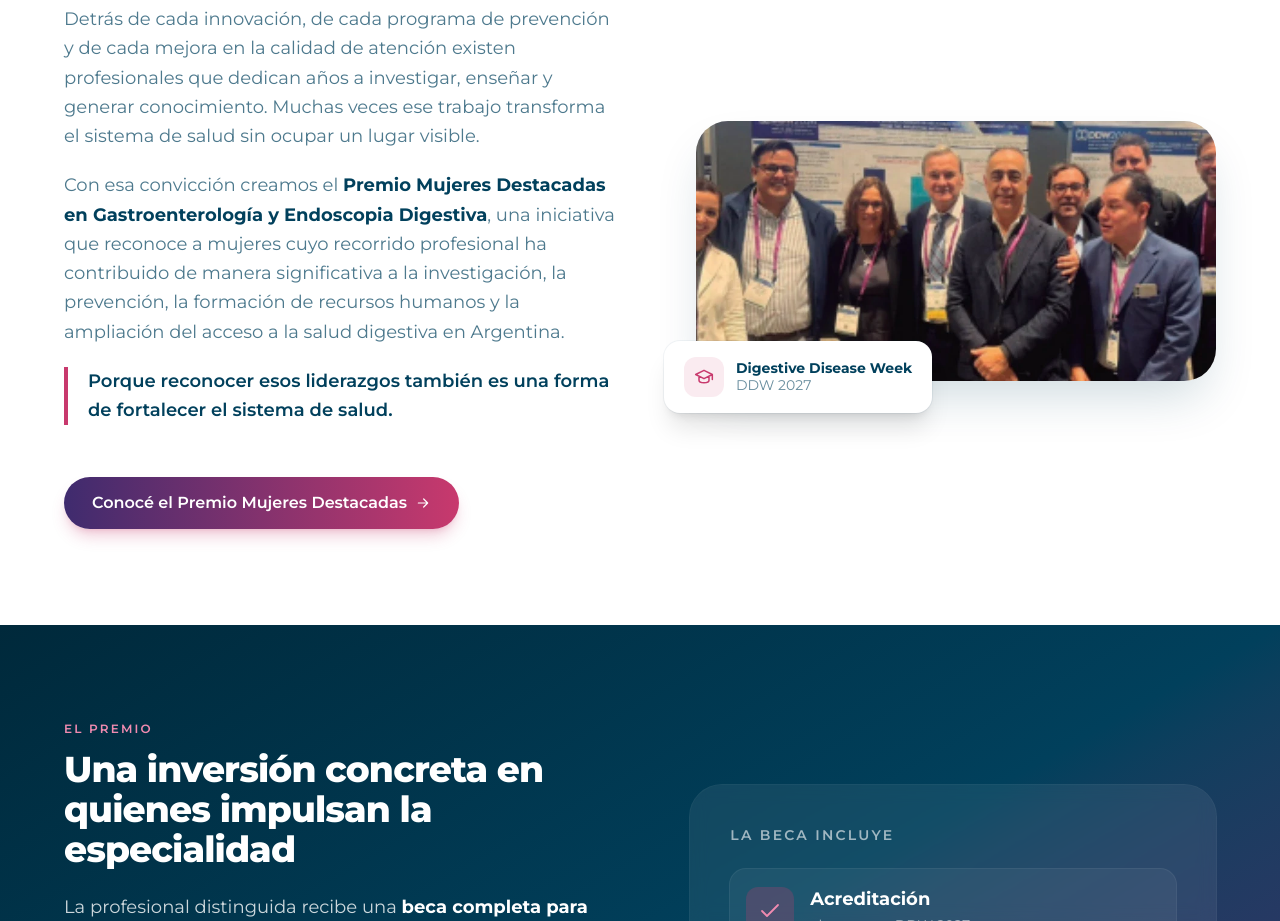
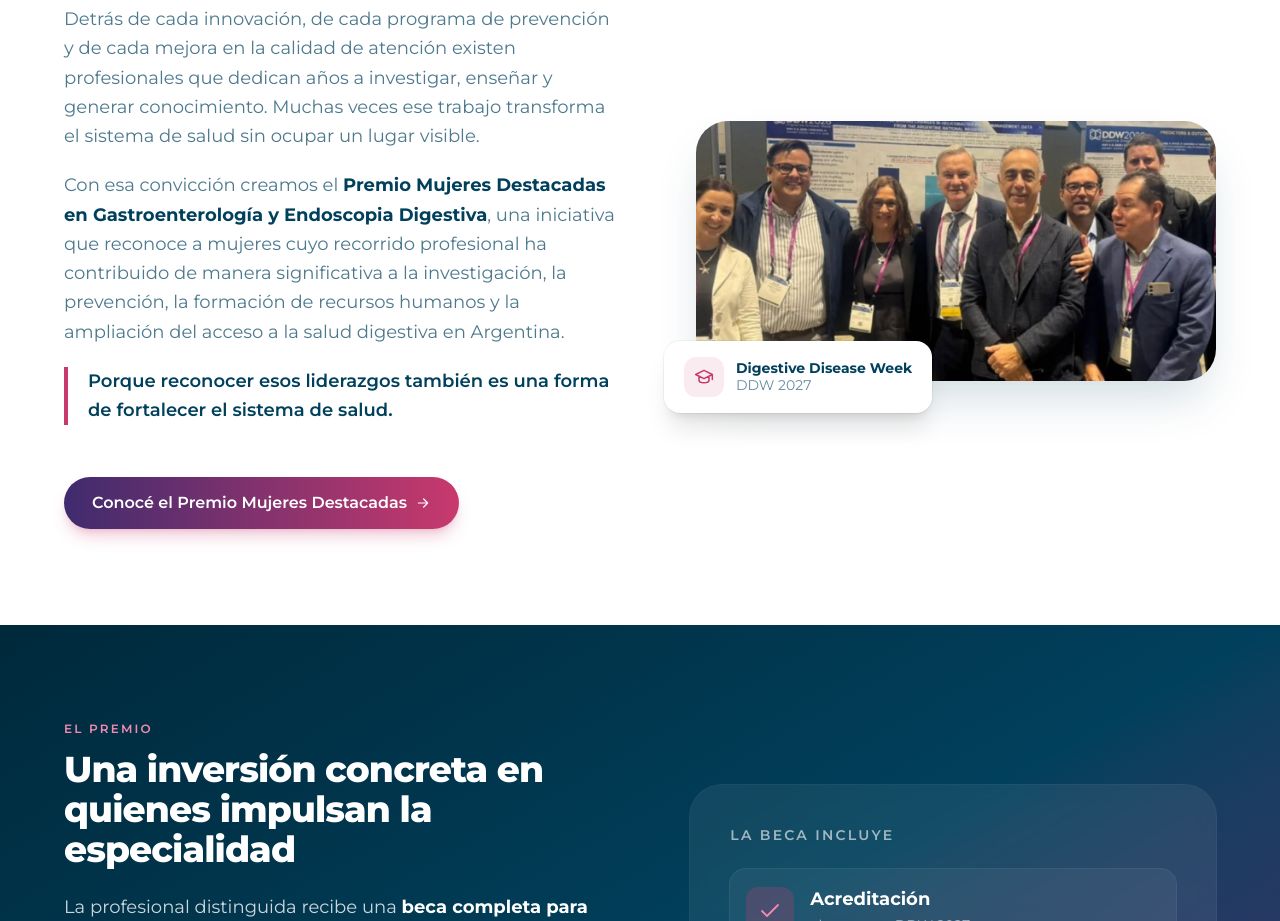
Before and after one commit to tomasfeijoo-dev/landingFG, a Next.js app: page /programas/mujeres-en-salud in a window 1280 px wide. Shown: the part 2200-3121 px from the top of the page. Built offline with nearby package versions, Linux system fonts and the light colour scheme.

Commit message:
Mujeres en Salud: foto del DDW en mayor resolución
Co-Authored-By: Claude Opus 5.5 <noreply@anthropic.com>
Claude-Session: https://claude.ai/code/session_011muNtFeuZ2ULBSNLxgmq4i

```diff
--- a/app/programas/mujeres-en-salud/page.tsx
+++ b/app/programas/mujeres-en-salud/page.tsx
@@ -149,7 +149,7 @@ export default function MujeresEnSaludPage() {
             <div className="reveal relative pb-8 sm:pl-8">
               <div className="relative aspect-[7/3] overflow-hidden rounded-[2rem] shadow-2xl shadow-navy-900/20 sm:aspect-[2/1]">
                 <Image
-                  src="/images/premio-mujeres-ddw.webp"
+                  src="/images/premio-mujeres-ddw-hd.webp"
                   alt="Profesionales argentinos en el Digestive Disease Week"
                   fill
                   sizes="(min-width: 1024px) 50vw, 100vw"
```
Also changed, not shown: public/images/premio-mujeres-ddw-hd.webp (added), public/images/premio-mujeres-ddw.webp (deleted).
